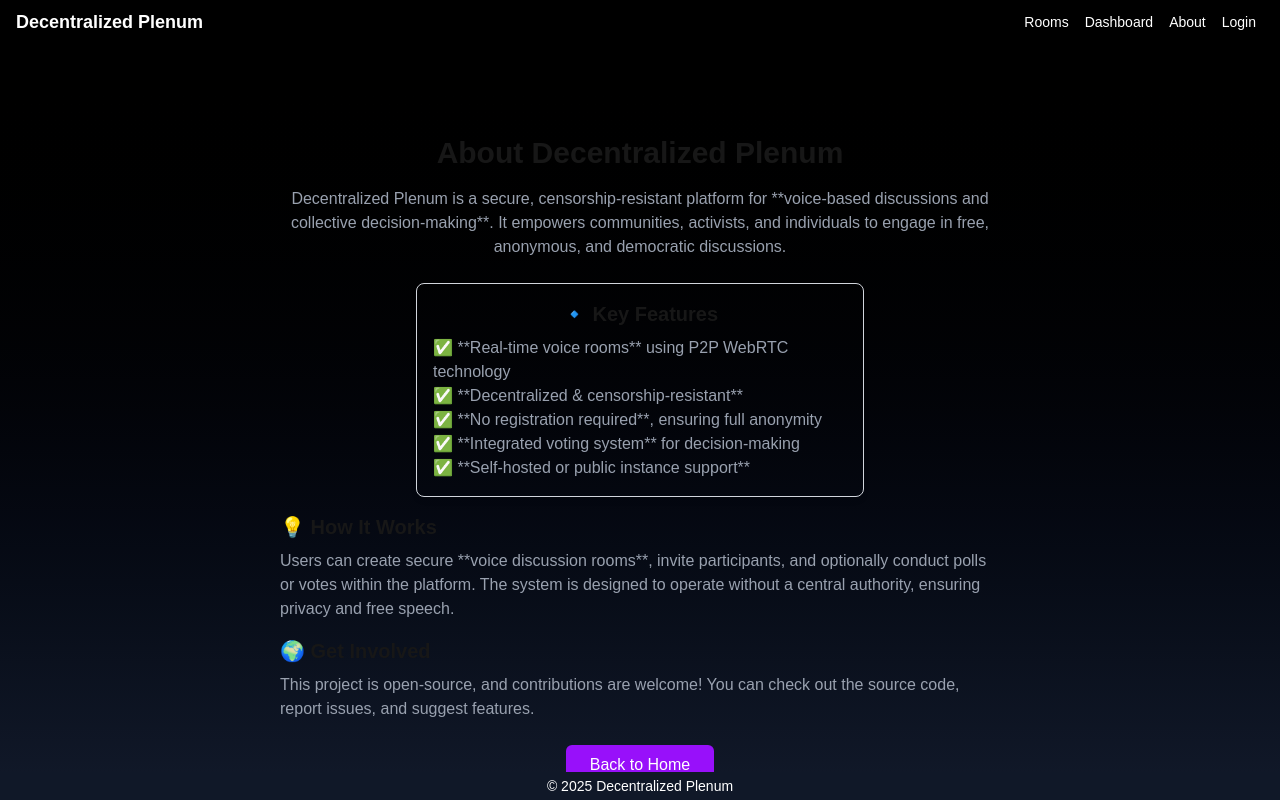
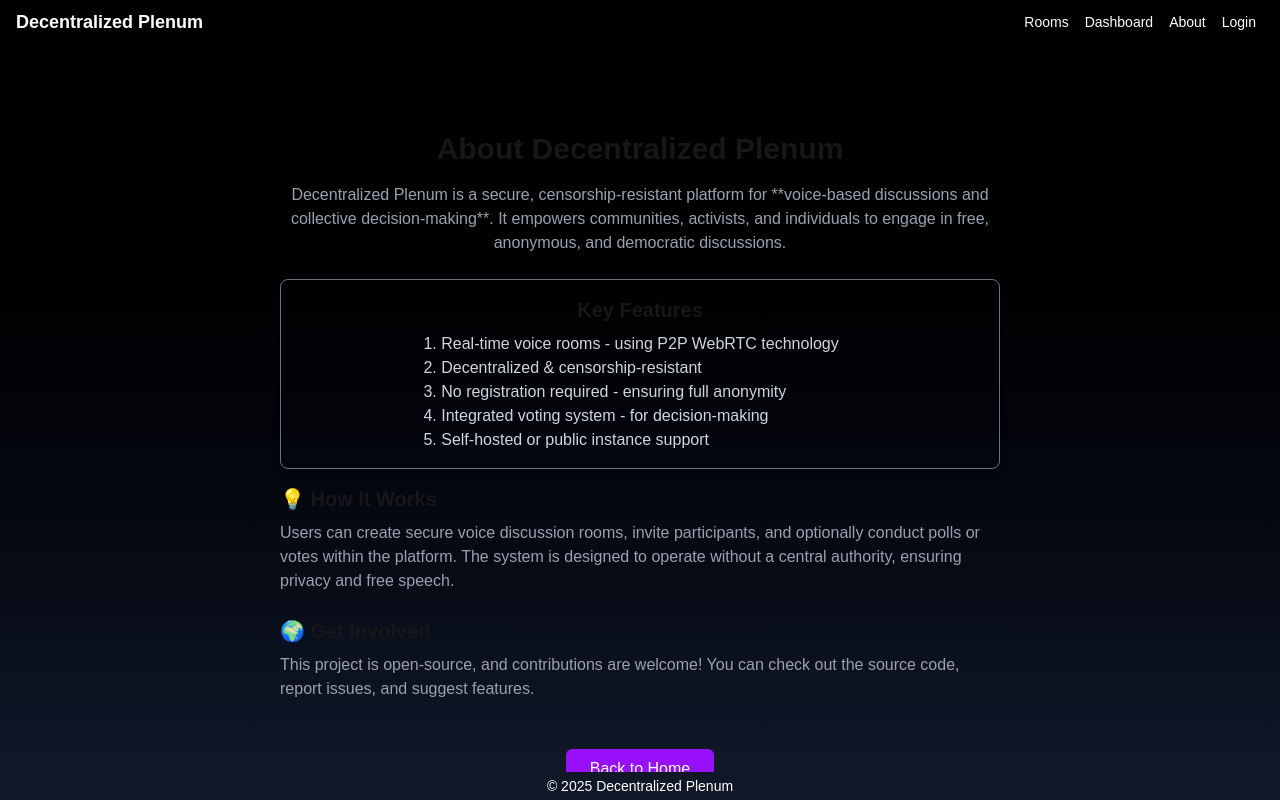
Before and after one commit to nbursa/AgoraNet, a Next.js app in the folder frontend/: page /about in a window 1280 px wide. Built offline with nearby package versions, Linux system fonts and the light colour scheme; no server answers.

Commit message:
Update about page

```diff
--- a/frontend/src/app/about/page.tsx
+++ b/frontend/src/app/about/page.tsx
@@ -15,35 +15,35 @@ export default function AboutPage() {
         and democratic discussions.
       </p>
 
-      <div className="mt-6 w-full space-y-4 flex flex-col justify-center items-center">
-        <div className="w-full max-w-md border border-gray-300 p-4 rounded-lg shadow-md">
-          <h2 className="text-xl font-semibold text-center">🔹 Key Features</h2>
-          <ul className="mt-2 text-gray-400 text-left">
-            <li>✅ **Real-time voice rooms** using P2P WebRTC technology</li>
-            <li>✅ **Decentralized & censorship-resistant**</li>
-            <li>✅ **No registration required**, ensuring full anonymity</li>
-            <li>✅ **Integrated voting system** for decision-making</li>
-            <li>✅ **Self-hosted or public instance support**</li>
-          </ul>
+      <div className="mt-6 w-full border border-gray-500 p-4 mb-4 rounded-lg shadow-md flex flex-col items-center">
+        <h2 className="text-xl font-semibold text-center">Key Features</h2>
+        <div className="w-full flex justify-center">
+          <ol className="mt-2 text-gray-300 list-decimal text-left">
+            <li>Real-time voice rooms - using P2P WebRTC technology</li>
+            <li>Decentralized & censorship-resistant</li>
+            <li>No registration required - ensuring full anonymity</li>
+            <li>Integrated voting system - for decision-making</li>
+            <li>Self-hosted or public instance support</li>
+          </ol>
+        </div>
       </div>
 
-        <div>
+      <div className="mb-6">
         <h2 className="text-xl font-semibold">💡 How It Works</h2>
         <p className="mt-2 text-gray-400">
-            Users can create secure **voice discussion rooms**, invite
-            participants, and optionally conduct polls or votes within the
-            platform. The system is designed to operate without a central
-            authority, ensuring privacy and free speech.
+          Users can create secure voice discussion rooms, invite participants,
+          and optionally conduct polls or votes within the platform. The system
+          is designed to operate without a central authority, ensuring privacy
+          and free speech.
         </p>
       </div>
 
-        <div>
+      <div className="mb-6">
         <h2 className="text-xl font-semibold">🌍 Get Involved</h2>
         <p className="mt-2 text-gray-400">
           This project is open-source, and contributions are welcome! You can
           check out the source code, report issues, and suggest features.
         </p>
-        </div>
       </div>
 
       <div className="mt-6">
```
Lines whose indentation alone changed are shown as unchanged.
